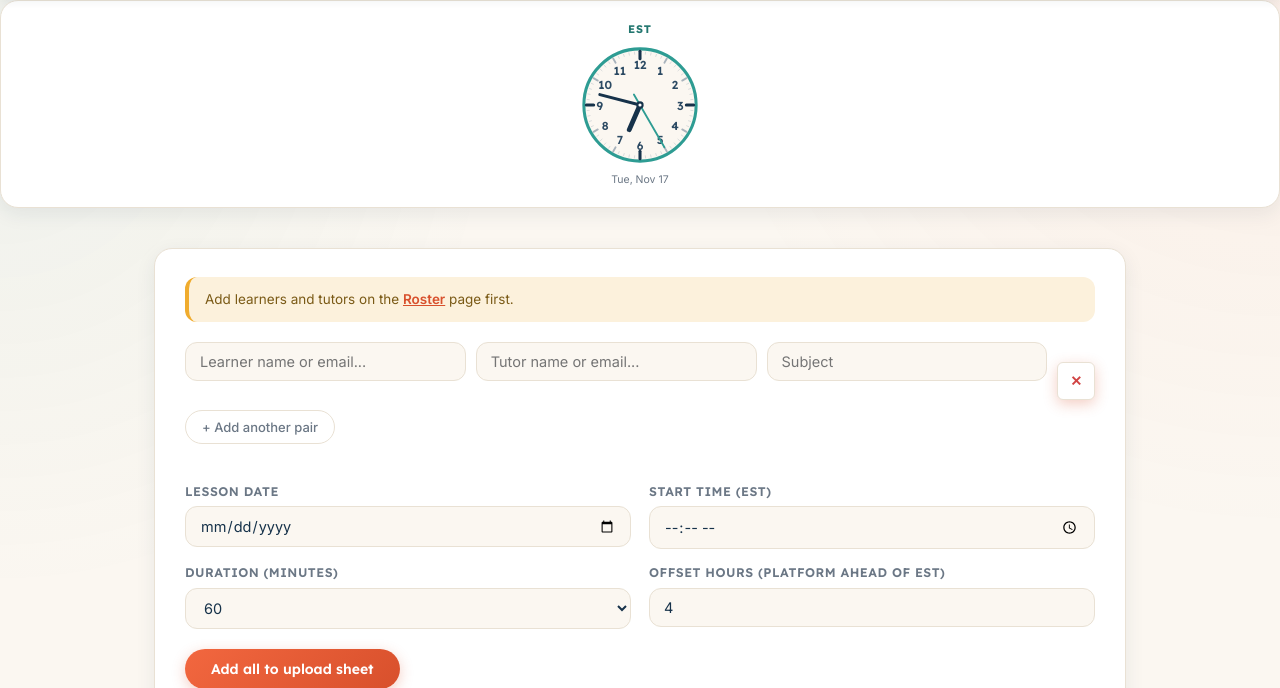
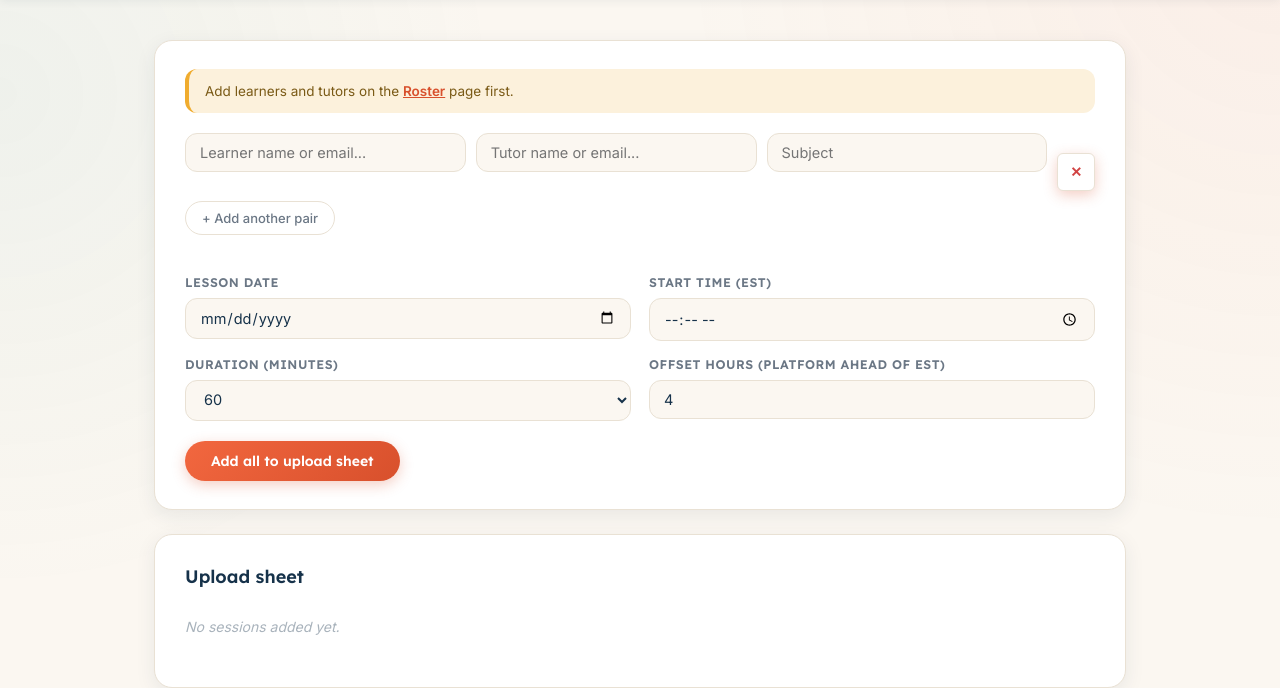
Before and after one commit to Angad-23/Timezone-Solver-App-, a Spring Boot app: page / in a window 1280 px wide. Shown: the part 66-754 px from the top of the page. Run offline with Spring Boot 4, Linux system fonts and the light colour scheme; the visitor is signed in with stand-in values (Sample User, id 1); data that the repository does not hold is empty; some of the project's set-up classes (security, data sources, template engines, error pages and the like) are left out, and stand-ins take their place.

Commit message:
Temporary Comments

```diff
--- a/src/main/resources/templates/index.html
+++ b/src/main/resources/templates/index.html
@@ -15,7 +15,7 @@
         <button type="submit" class="secondary">Log out</button>
     </form>
 </nav>
-<div class="clock-widget">
+<!-- <div class="clock-widget">
     <div class="clock-face-wrap">
         <p class="clock-widget-zone clock-zone-est">EST</p>
         <svg class="clock-face" id="est-clock-face" viewBox="0 0 100 100">
@@ -51,7 +51,7 @@
             <circle cx="50" cy="50" r="1.3" class="clock-center-dot"/>
         </svg>
         <p class="clock-widget-date" id="est-date-big"></p>
-    </div>
+    </div> -->
     <!-- <div class="clock-face-wrap">
         <p class="clock-widget-zone clock-zone-ist">IST</p>
         <svg class="clock-face" id="ist-clock-face" viewBox="0 0 100 100">
```
